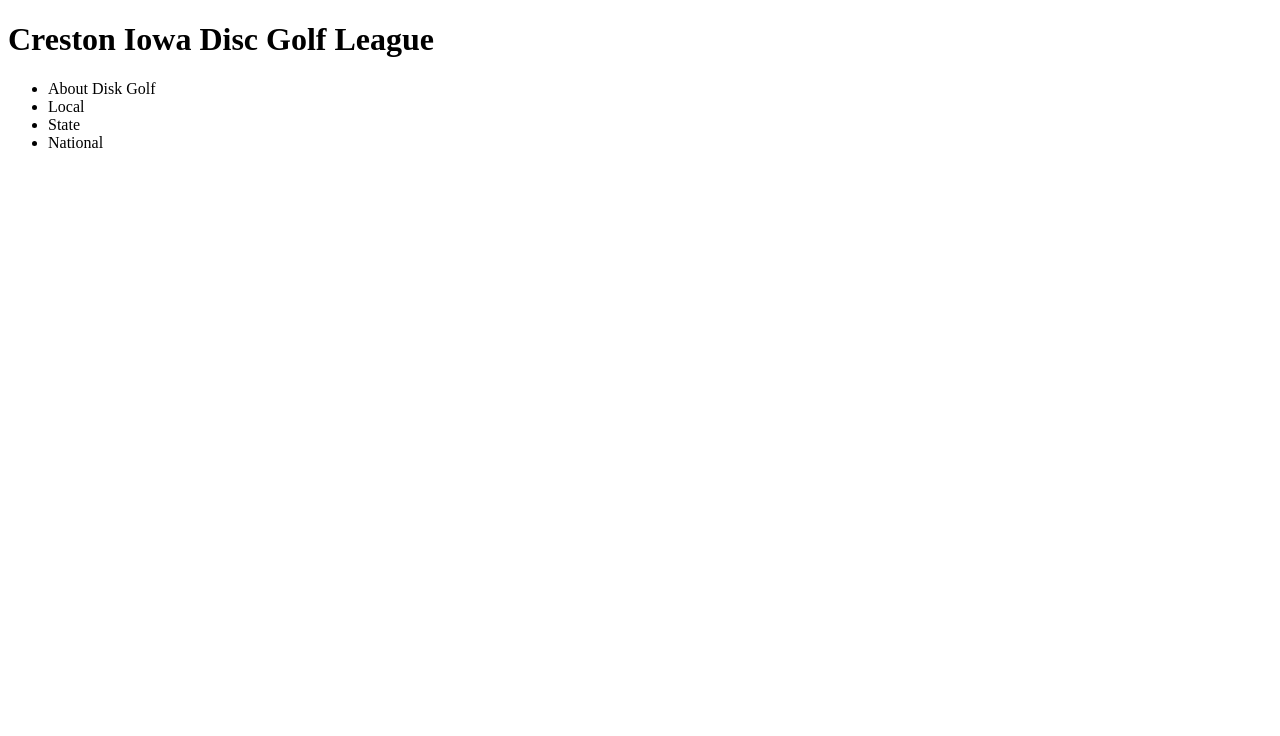
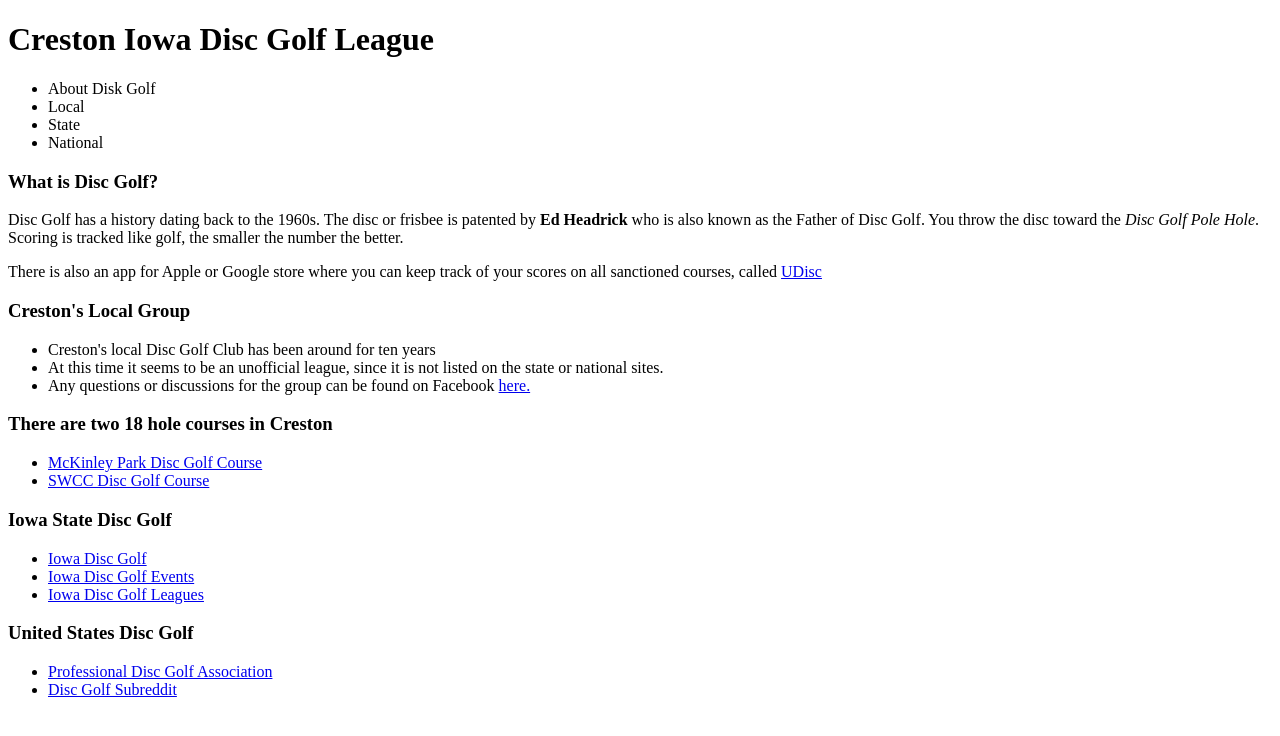
Before and after one commit to jlynyrd18/creston-disc-golf, a plain HTML site: page index.html in a window 1280 px wide. Drawn offline with Linux system fonts and the light colour scheme.

Commit message:
filled most of left side info

```diff
--- a/index.html
+++ b/index.html
@@ -17,6 +17,48 @@
             <li>National</li>
         </ul>
     </div>
+    <section id="main-content">
+        <div id="info-list">
+            <div id="history">
+                <h3>What is Disc Golf?</h3>
+                <p>
+                    Disc Golf has a history dating back to the 1960s. The disc or frisbee is patented by <strong>Ed Headrick</strong> who is also known as the Father of Disc Golf.
+                    You throw the disc toward the <em>Disc Golf Pole Hole</em>. Scoring is tracked like golf, the smaller the number the better.
+                </p>
+                <p>There is also an app for Apple or Google store where you can keep track of your scores on all sanctioned courses, called <a href="https://udisc.com/" target="_blank">UDisc</a></p>
+            </div>
+            <div id="local">
+                <h3>Creston's Local Group</h3>
+                <ul>
+                    <li>Creston's local Disc Golf Club has been around for ten years</li>
+                    <li>At this time it seems to be an unofficial league, since it is not listed on the state or national sites.</li>
+                    <li>Any questions or discussions for the group can be found on Facebook <a href="https://www.facebook.com/groups/1447161608855876" target="_blank">here.</a></li>
+                </ul>
+                <h3>There are two 18 hole courses in Creston</h3>
+                <ul>
+                    <li><a href="https://www.crestoniowa.gov/DocumentCenter/View/74/McKinley-Park-Disc-Golf-Map-and-Scorecard" target="_blank">McKinley Park Disc Golf Course</a></li>
+                    <li><a href="https://www.dgcoursereview.com/courses/swcc-dgc.12508/scorecards" target="_blank">SWCC Disc Golf Course</a></li>
+                </ul>
+            </div>
+            <div id="state">
+                <h3>Iowa State Disc Golf</h3>
+                <ul>
+                    <li><a href="https://www.iowadiscgolf.net/" target="_blank">Iowa Disc Golf</a></li>
+                    <li><a href="https://www.iowadiscgolf.net/events/" target="_blank">Iowa Disc Golf Events</a></li>
+                    <li><a href="https://www.iowadiscgolf.net/leagues/" target="_blank">Iowa Disc Golf Leagues</a></li>
+                </ul>
+            </div>
+            <div id="national">
+                <h3>United States Disc Golf</h3>
+                <ul>
+                    <li><a href="https://www.pdga.com/" target="_blank">Professional Disc Golf Association</a></li>
+                    <li><a href="https://www.reddit.com/r/discgolf/" target="_blank">Disc Golf Subreddit</a></li>
+                </ul>
+            </div>
+        </div>
+        <div id="fb-feed">
 
+        </div>
+    </section>
 </body>
 </html>
```
